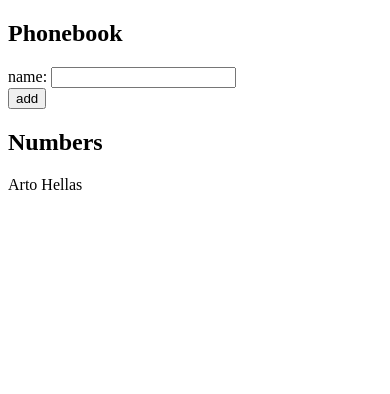
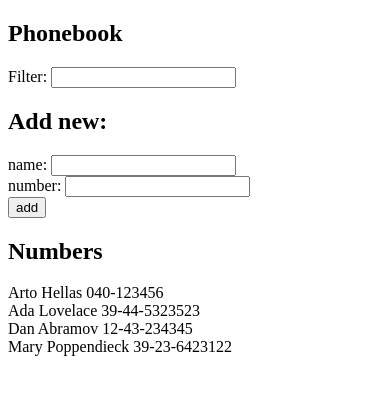
Before and after one commit to austintreneff/FSO-2021, a React (Create React App) app in the folder part2/phonebook/: page / in a window 390 px wide. Shown: the top 394 px of the page. Built offline with nearby package versions, Linux system fonts and the light colour scheme.

Commit message:
phonebook exercise up to 2.9

```diff
--- a/part2/phonebook/src/App.js
+++ b/part2/phonebook/src/App.js
@@ -2,16 +2,22 @@ import React, { useState } from 'react'
 
 const App = () => {
   const [ persons, setPersons ] = useState([
-    { name: 'Arto Hellas' }
+    { name: 'Arto Hellas', number: '040-123456' },
+    { name: 'Ada Lovelace', number: '39-44-5323523' },
+    { name: 'Dan Abramov', number: '12-43-234345' },
+    { name: 'Mary Poppendieck', number: '39-23-6423122' }
   ])
+  const [ newFilter, setNewFilter ] = useState('')
   const [ newName, setNewName ] = useState('')
+  const [ newNumber, setNewNumber ] = useState('')
 
-  const addName = (event) => {
+  const addEntry = (event) => {
     event.preventDefault()
-    console.log(event.target)
-    setPersons(persons.concat({ name: newName}))
+    if(!checkNameExists(newName)) {
+      setPersons(persons.concat({ name: newName, number: newNumber}))
+    }
     setNewName('')
-    console.log(persons)
+    setNewNumber('')
   }
 
   const handleNameChange = (event) => {
@@ -19,12 +25,34 @@ const App = () => {
     setNewName(event.target.value)
   }
 
+  const handleNumberChange = (event) => {
+    console.log(event.target.value)
+    setNewNumber(event.target.value)
+  }
+
+  const handleFilterChange = (event) => {
+    console.log(event.target.value)
+    setNewFilter(event.target.value)
+  }
+
+  const checkNameExists = (name) => {
+    if(persons.filter(obj => obj.name === name).length > 0) {
+      alert(`{name} is already added to phonebook...`)
+      return true;
+    }
+  }
+
   return (
     <div>
       <h2>Phonebook</h2>
-      <form onSubmit={addName}>
+      <div>Filter: <input value={newFilter} onChange={handleFilterChange}/></div>
+      <h2>Add new:</h2>
+      <form onSubmit={addEntry}>
         <div>
           name: <input value={newName} onChange={handleNameChange}/>
+        </div>
+        <div>
+          number: <input value={newNumber} onChange={handleNumberChange}/>
         </div>
         <div>
           <button type="submit">add</button>
@@ -32,9 +60,13 @@ const App = () => {
       </form>
       <h2>Numbers</h2>
       <div>
-        {persons.map(person => (
-          <div key={person.name}>{person.name}</div>
-        ))}
+        {
+          persons
+          .filter(obj => obj.name.toLowerCase().includes(newFilter))
+          .map(person => (
+            <div key={person.name}>{person.name} {person.number}</div>
+          ))
+        }
       </div>
     </div>
   )
```
